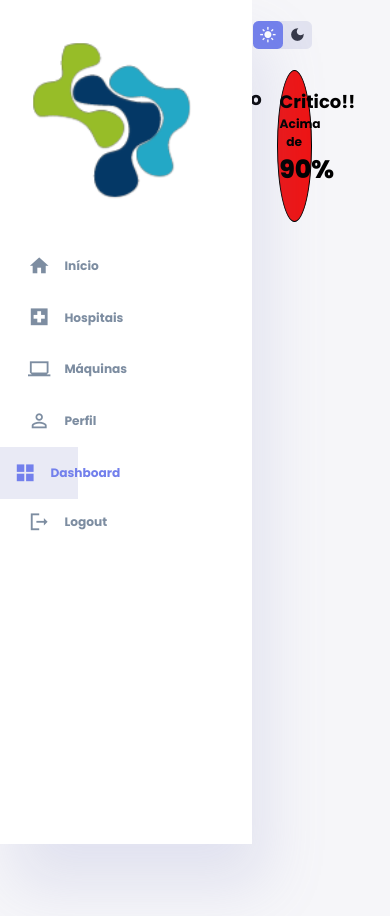
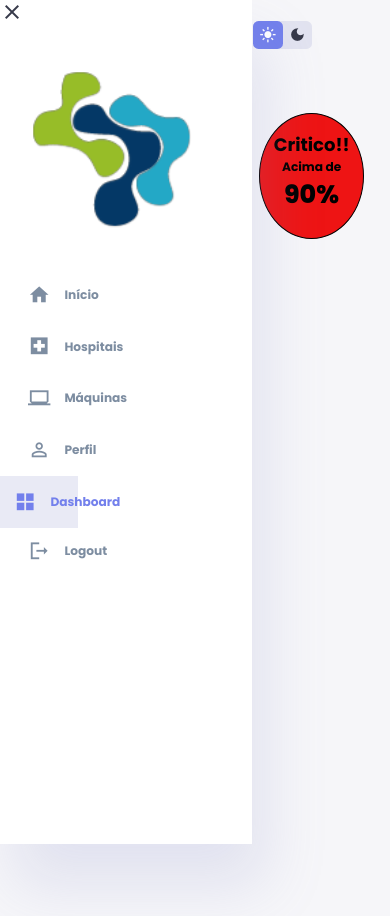
Before and after one commit to Grupo-9-SPTECH/Site-institucional, a website: page public/dashboard/paginaDash.html in a window 390 px wide. Both pictures are taken after a click on the button "menu". Shown: the top 916 px of the page. Drawn offline with nearby package versions, Linux system fonts and the light colour scheme; no server answers.

Commit message:
Responsividade

```diff
--- a/public/dashboard/Dash.css
+++ b/public/dashboard/Dash.css
@@ -610,11 +610,31 @@ b {
         width: 100%;
     }
 
-    .container .content .painel2 {
+    .container .content .view .painel{
+        width: 100%;
         height: auto;
+        margin-top: 13px;
     }
 
-    .container .content .painel2 .card {
+    .container .content .view .painel .card-ideal {
+        width: 30%;
+        height: 50%;
+    }
+    .container .content .view .painel .card-alerta {
+        width: 30%;
+        height: 130px;
+    }
+    .container .content .view .painel .card-critico {
+        width: 30%;
+        height:30%;
+    }
+
+    .container .content .view .painel2 {
+        height: auto;
+        width: 100%;
+    }
+
+    .container .content .painel2 .sub-div {
         height: 100px;
     }
 
--- a/public/dashboard/paginaDash.html
+++ b/public/dashboard/paginaDash.html
@@ -20,6 +20,11 @@
 <body onload="atualizacaoPeriodica(), validarSessao()">
     <div class="container">
         <div class="sidebar">
+            <div class="close" id="close-btn">
+                <span class="material-icons-sharp">
+                    close
+                </span>
+            </div>
             <div class="logo">
                 <img src="imgs/logo-tech-health-2.png">
             </div>
```
Also changed, not shown: public/dashboard/cadastroHospital.html (+1 -1 lines), public/dashboard/index.html (+1 -1 lines), public/dashboard/style.css (+4 -7 lines), public/js/index.js (added, +23 -0 lines), 1 other file.
